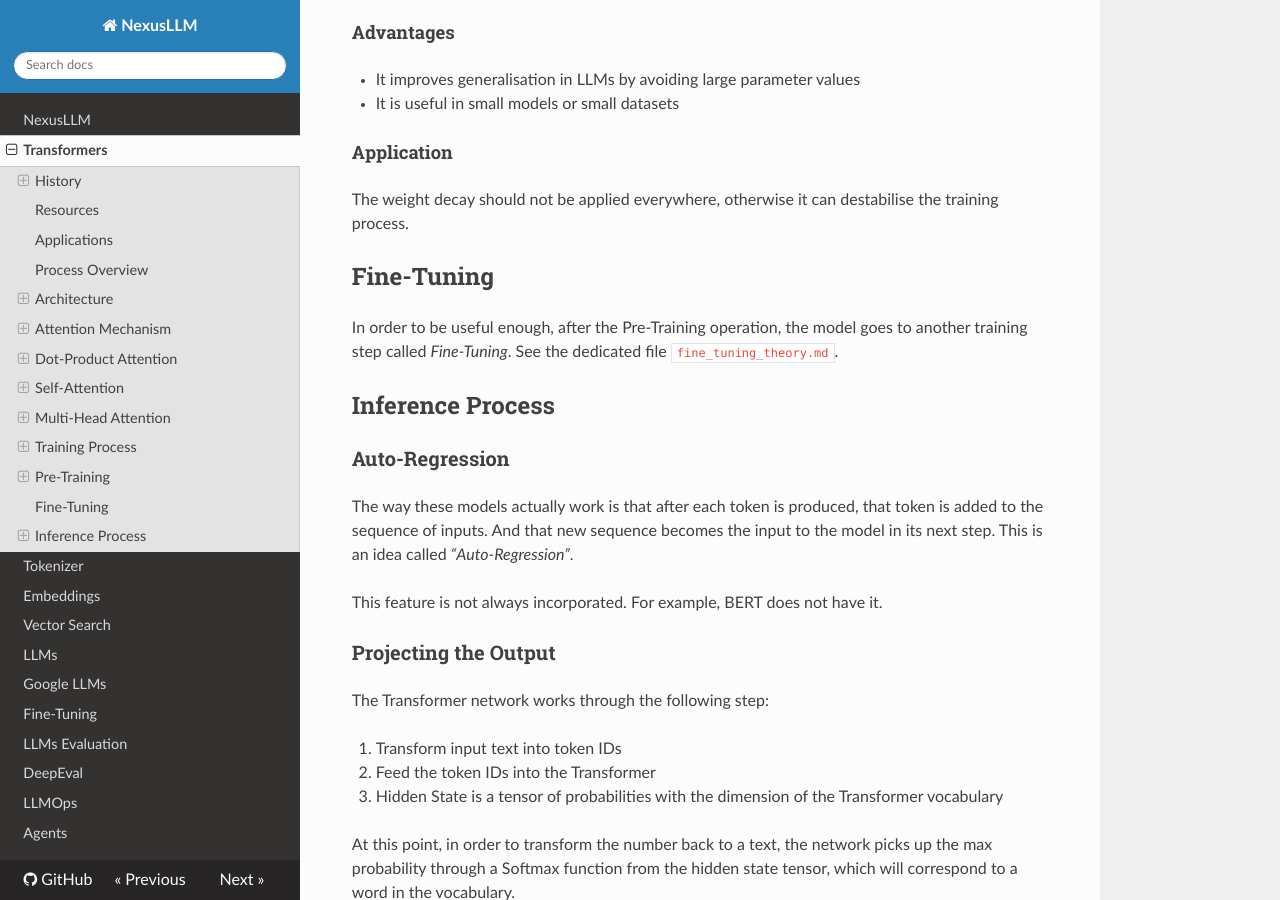
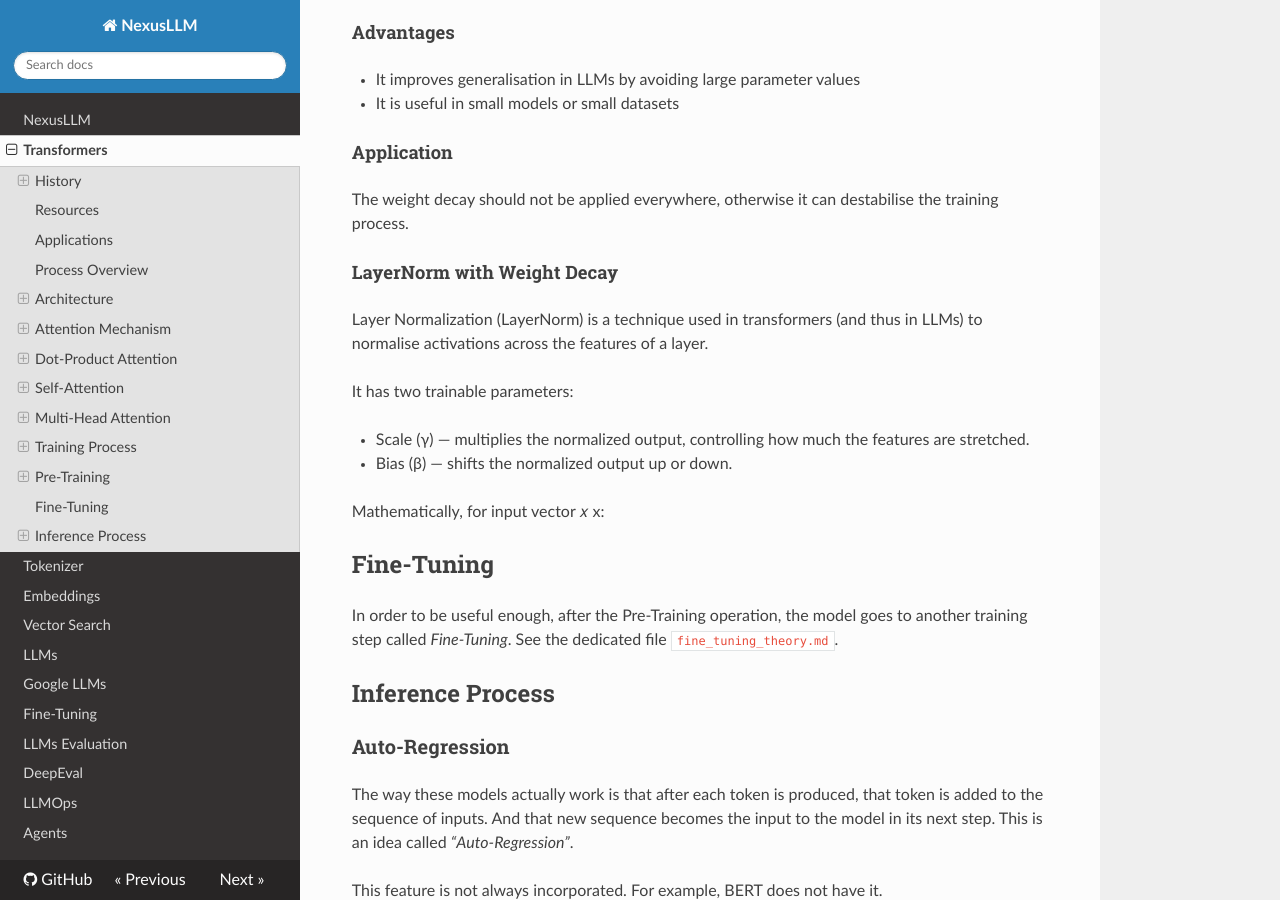
Before and after one commit to Volscente/NexusLLM, an MkDocs documentation site: the page built from docs/transformers.md, in a window 1280 px wide and 900 px high, scrolled down 14630 px. Built offline with MkDocs 1.6.1, drawn with Linux system fonts in a browser that asks for light colours; nearby versions of some CDN libraries.

Commit message:
Update transformers.md

```diff
--- a/docs/transformers.md
+++ b/docs/transformers.md
@@ -387,6 +387,18 @@ It does that by applying a weight decay coefficient in the weights update:
 #### Application
 The weight decay should not be applied everywhere, otherwise it can destabilise the training process.
 
+#### LayerNorm with Weight Decay
+Layer Normalization (LayerNorm) is a technique used in transformers (and thus in LLMs) to normalise
+activations across the features of a layer.
+
+It has two trainable parameters:
+
+- Scale (γ) — multiplies the normalized output, controlling how much the features are stretched.
+- Bias (β) — shifts the normalized output up or down.
+
+Mathematically, for input vector
+𝑥
+x:
 
 
 ## Fine-Tuning
```
